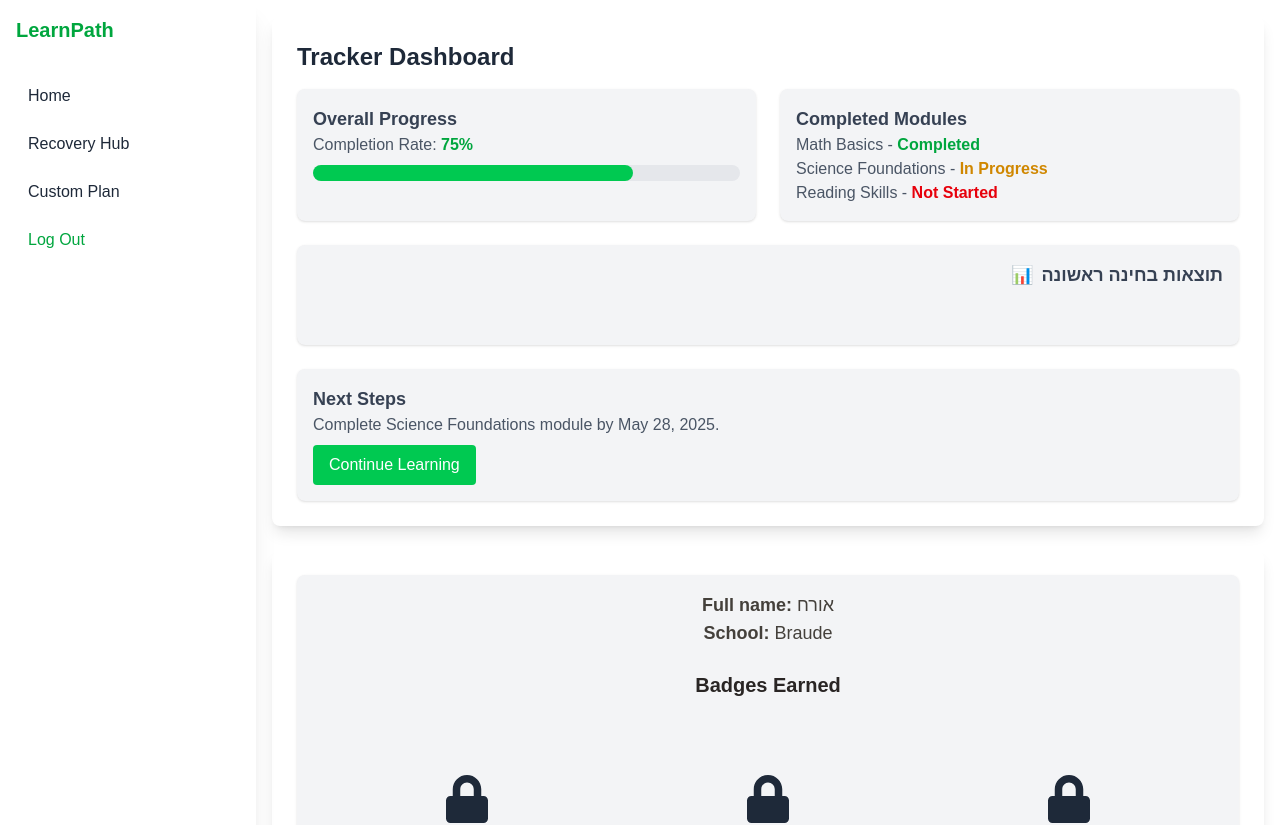
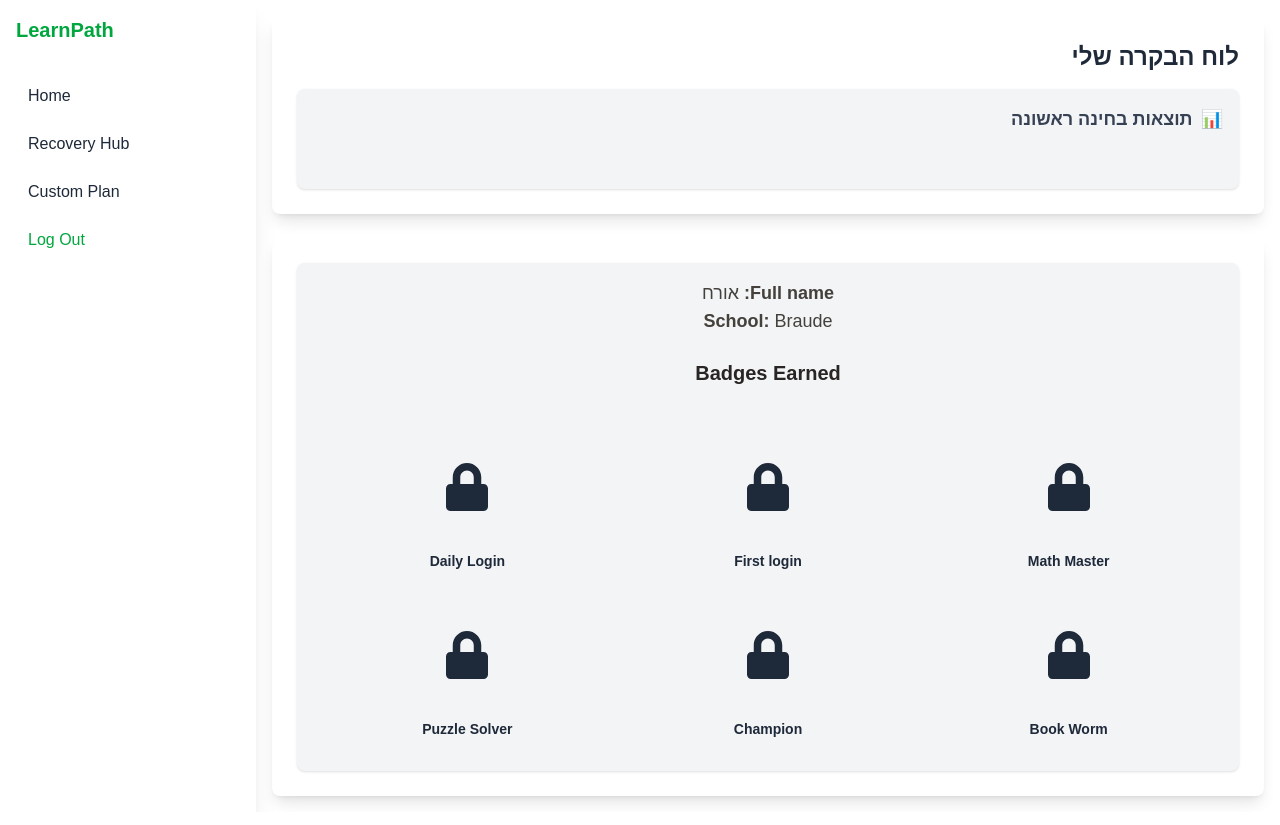
Before and after one commit to Harelzx/Advanced-Web-Dev, a Next.js app in the folder my-app2/: page /Main_Page in a window 1280 px wide. Shown: the top 825 px of the page. Built offline with nearby package versions, Linux system fonts and the light colour scheme.

Commit message:
feat(Dashboard): Add dynamic progress components and update changelog

```diff
--- a/my-app2/src/app/Main_Page/page.js
+++ b/my-app2/src/app/Main_Page/page.js
@@ -8,12 +8,15 @@ import { collection, getDocs, doc, getDoc } from 'firebase/firestore';
 import { fetchBadges, hasBadge } from '../Logic/fetchBadges';
 import { saveBadge } from '../Logic/saveBadge';
 import BadgeNotificationModal from '../components/BadgeNotificationModal';
+import OverallProgress from '../components/mainpage-ui/OverallProgress';
+import NextPracticeCard from '../components/mainpage-ui/NextPracticeCard';
 
 export default function MainPage() {
   const [user, setUser] = useState({ fullName: 'טוען...', school: 'Braude' });
   const [grades, setGrades] = useState({});
   const [earnedBadges, setEarnedBadges] = useState([]);
   const [showBadgeModal, setShowBadgeModal] = useState(false);
+  const [trainingProgress, setTrainingProgress] = useState(null);
 
   useEffect(() => {
     const fetchData = async () => {
@@ -37,6 +40,16 @@ export default function MainPage() {
         } else {
           console.log("No such user document!");
           setUser({ fullName: 'משתמש לא נמצא', school: 'Braude' });
+        }
+
+        // Fetch training progress
+        const progressRef = doc(db, 'users', userId, 'training_progress', 'plan_1');
+        const progressSnap = await getDoc(progressRef);
+        if (progressSnap.exists()) {
+          setTrainingProgress(progressSnap.data());
+        } else {
+          // If no progress, set a default state to indicate the user can start session 1
+          setTrainingProgress({ currentSession: 1, completedSessions: 0 });
         }
 
         // Fetch grades
@@ -70,30 +83,26 @@ export default function MainPage() {
   }, []);
 
   return (
-    <main className="p-4 space-y-6">
+    <main className="p-4 space-y-6" dir="rtl">
       <div className="bg-white p-6 border rounded-lg shadow-lg">
-        <h2 className="text-2xl font-bold text-gray-800 mb-4">Tracker Dashboard</h2>
+        <h2 className="text-2xl font-bold text-gray-800 mb-4">לוח הבקרה שלי</h2>
         <div className="grid grid-cols-1 md:grid-cols-2 gap-6">
-          {/* Progress Overview */}
-          <div className="bg-gray-100 p-4 rounded-lg shadow">
-            <h3 className="text-lg font-semibold text-gray-700">Overall Progress</h3>
-            <p className="text-gray-600">Completion Rate: <span className="font-bold text-green-600">75%</span></p>
-            <div className="w-full bg-gray-200 rounded-full h-4 mt-2">
-              <div className="bg-green-500 h-4 rounded-full" style={{ width: "75%" }}></div>
-            </div>
-          </div>
-          {/* Module Completion */}
-          <div className="bg-gray-100 p-4 rounded-lg shadow">
-            <h3 className="text-lg font-semibold text-gray-700">Completed Modules</h3>
-            <ul className="text-gray-600">
-              <li>Math Basics - <span className="font-bold text-green-600">Completed</span></li>
-              <li>Science Foundations - <span className="font-bold text-yellow-600">In Progress</span></li>
-              <li>Reading Skills - <span className="font-bold text-red-600">Not Started</span></li>
-            </ul>
-          </div>
+
+          {/* Training Progress Components */}
+          {trainingProgress && (
+            <>
+              <div>
+                <NextPracticeCard sessionNumber={trainingProgress.currentSession} />
+              </div>
+              <div>
+                <OverallProgress completedSessions={trainingProgress.completedSessions} />
+              </div>
+            </>
+          )}
+
           {/* Quiz Grades by Subject */}
           <div className="bg-gray-100 p-4 rounded-lg shadow md:col-span-2">
-            <h3 className="text-lg font-semibold text-gray-700 mb-4 flex items-center gap-2 justify-end">
+            <h3 className="text-lg font-semibold text-gray-700 mb-4 flex items-center gap-2">
               <span role="img" aria-label="quiz">📊</span>
               תוצאות בחינה ראשונה
             </h3>
@@ -127,16 +136,6 @@ export default function MainPage() {
               )}
             </ul>
           </div>
-          {/* Next Steps */}
-          <div className="bg-gray-100 p-4 rounded-lg shadow md:col-span-2">
-            <h3 className="text-lg font-semibold text-gray-700">Next Steps</h3>
-            <p className="text-gray-600">Complete Science Foundations module by May 28, 2025.</p>
-            <Link href="/StudyModules">
-              <button className="mt-2 bg-green-500 text-white px-4 py-2 rounded hover:bg-green-600">
-                Continue Learning
-              </button>
-            </Link>
-          </div>
         </div>
       </div>
       <div className="bg-white p-6 border rounded-lg shadow-lg">
```
Also changed, not shown: 1 other file (tests, documents, lock files or other folders).
